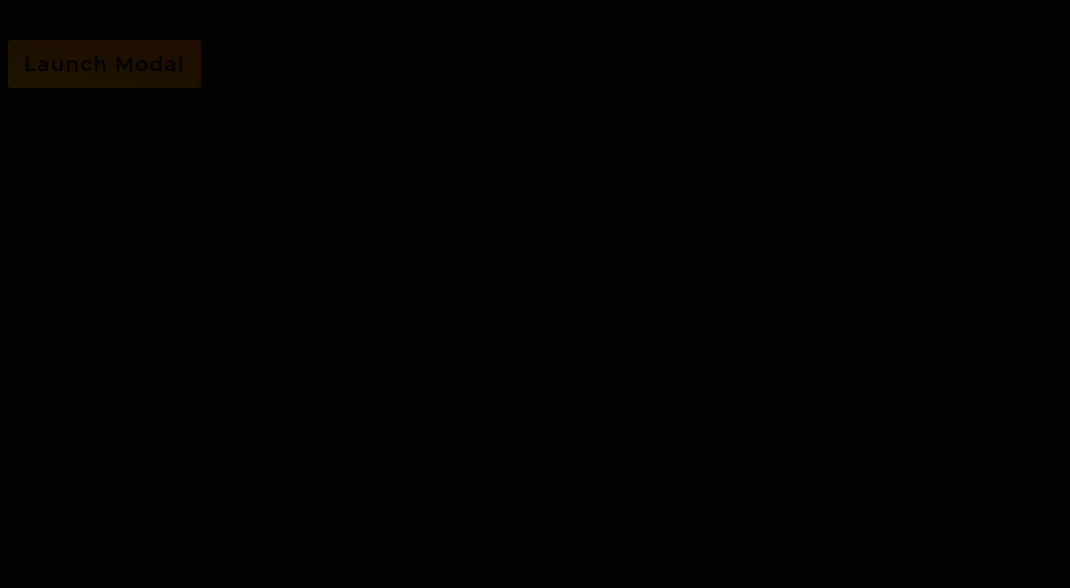
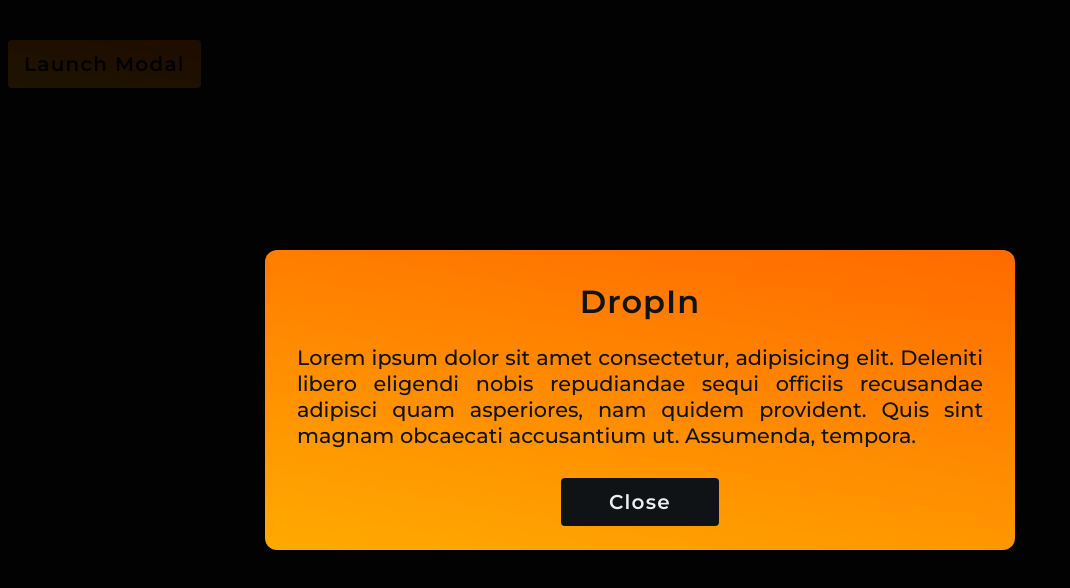
Before and after one commit to kowo0403hk/animated_modals, a React (Create React App) app: page / in a window 1280 px wide. Both pictures are taken after a click on the button "Launch Modal". Shown: the top 588 px of the page, without its empty margins (0-1070 px from the left). Built offline with nearby package versions, Linux system fonts and the light colour scheme.

Commit message:
Rewrote Modal component Logic

```diff
--- a/src/App.tsx
+++ b/src/App.tsx
@@ -19,21 +19,21 @@ const App: FC = () => {
       </motion.button>
 
       <ModalContainer>
-        {modalOpen && (
+        {modalOpen ? (
           <Modal
             modalOpen={modalOpen}
             text={modalType}
             type={modalType}
             handleClose={close}
           />
-        )}
+        ) : null}
       </ModalContainer>
     </div>
   );
 };
 
 interface Container {
-  children: any;
+  children: JSX.Element | null;
 }
 
 const ModalContainer = ({ children }: Container) => {
--- a/src/Backdrop/index.tsx
+++ b/src/Backdrop/index.tsx
@@ -2,7 +2,7 @@ import React, { FC } from "react";
 import { motion } from "framer-motion";
 
 interface Backdrops {
-  children: any;
+  children: JSX.Element;
   onClick: () => void;
 }
 
--- a/src/Modal/index.tsx
+++ b/src/Modal/index.tsx
@@ -1,5 +1,5 @@
 import React, { FC } from "react";
-import { motion } from "framer-motion";
+import { motion, Variants } from "framer-motion";
 import Backdrop from "../Backdrop";
 
 interface Modals {
@@ -16,14 +16,18 @@ const dropIn = {
   },
   visible: {
     y: "0",
+    opacity: 1,
     transition: {
       duration: 0.1,
       type: "spring",
-      damping: 0.25,
+      damping: 25,
       stiffness: 500,
     },
   },
-  exit: { y: "100vh", opacity: 0 },
+  exit: {
+    y: "100vh",
+    opacity: 0,
+  },
 };
 
 const flip = {
@@ -97,13 +101,24 @@ const badSuspension = {
 };
 
 const Modal: FC<Modals> = ({ handleClose, text, type }: Modals) => {
+  const modalRender = (type: string): JSX.Element => {
+    let cssVariant: Variants;
+
+    if (type === "dropIn") {
+      cssVariant = dropIn;
+    } else if (type === "flip") {
+      cssVariant = flip;
+    } else if (type === "newspaper") {
+      cssVariant = newspaper;
+    } else {
+      cssVariant = badSuspension;
+    }
+
     return (
-    <Backdrop onClick={handleClose}>
-      {type === "dropIn" && (
       <motion.div
         onClick={(e) => e.stopPropagation()} // Prevent click from closing modal
         className="modal orange-gradient"
-          variants={dropIn}
+        variants={cssVariant}
         initial="hidden"
         animate="visible"
         exit="exit"
@@ -111,9 +126,10 @@ const Modal: FC<Modals> = ({ handleClose, text, type }: Modals) => {
         <ModalText text={text} />
         <ModalButton onClick={handleClose} label="Close" />
       </motion.div>
-      )}
-    </Backdrop>
     );
+  };
+
+  return <Backdrop onClick={handleClose}>{modalRender(type)}</Backdrop>;
 };
 
 interface Text {
```
Also changed, not shown: src/helpers/stateLogger.ts (added, +10 -0 lines). Lines whose indentation alone changed are shown as unchanged.
